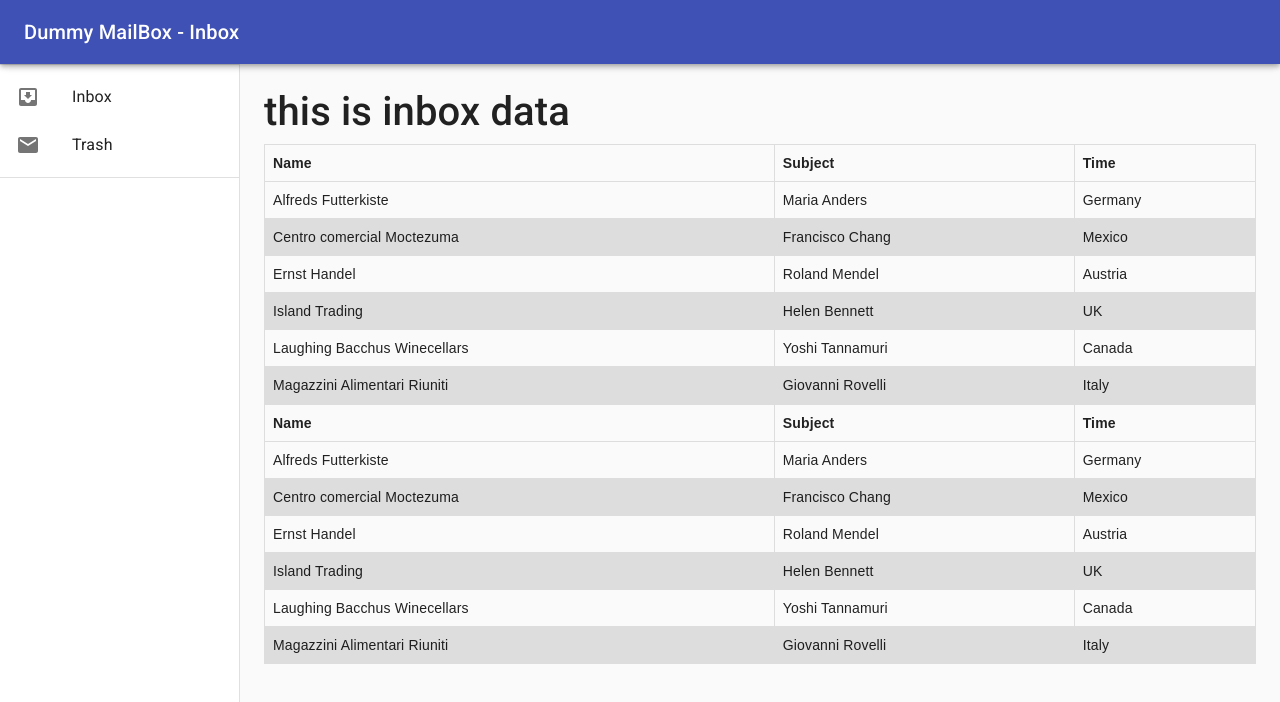
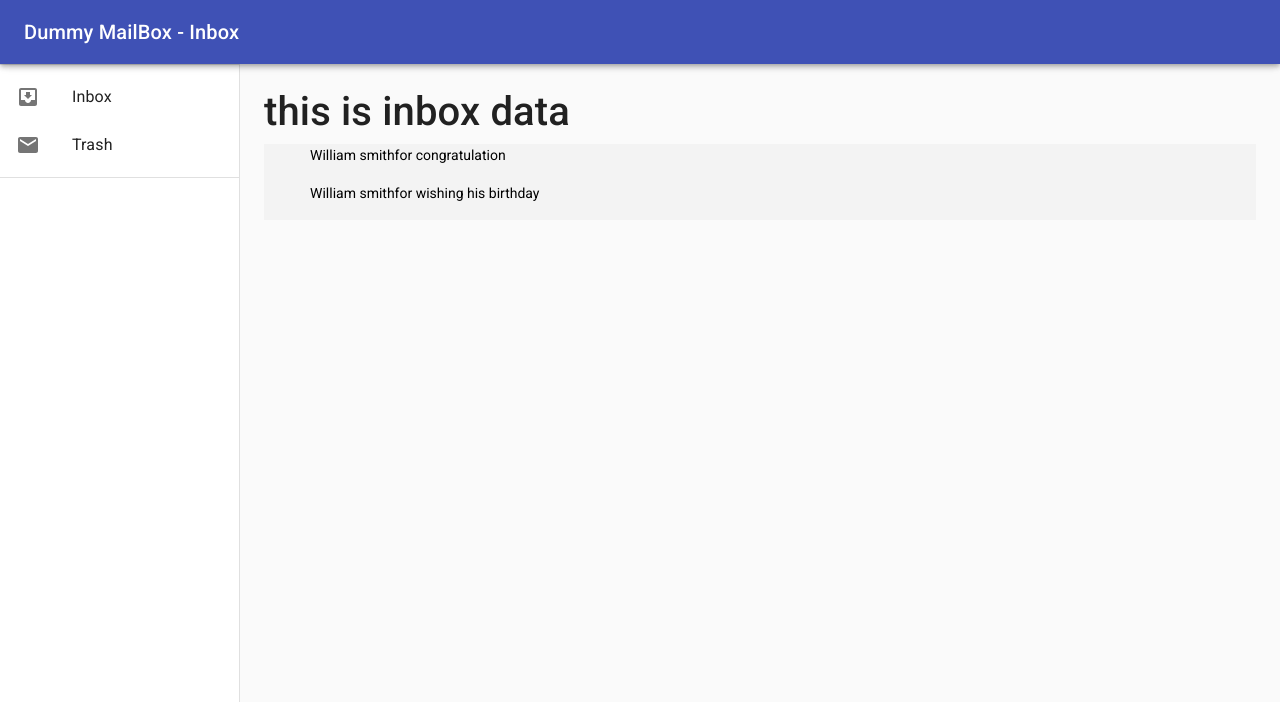
Before and after one commit to bilalahmad147/task-for-assignment, a React (Create React App) app: page / in a window 1280 px wide. Shown: the top 702 px of the page. Built offline with nearby package versions, Linux system fonts and the light colour scheme.

Commit message:
maintain design

```diff
--- a/src/components/InboxData/InboxData.js
+++ b/src/components/InboxData/InboxData.js
@@ -7,50 +7,16 @@ function InboxData() {
         <div>
             <h1>this is inbox data</h1>
             {
-                emailData.map((ind, key) => {
+                emailData.map((obj, ind) => {
                     return (
                         <div key={ind.id} className={style.mainData}>
-                            <table>
-                                <thead>
-                                    <tr>
-                                        <th>Name</th>
-                                        <th>Subject</th>
-                                        <th>Time</th>
-                                    </tr>
-                                </thead>
-                                <tbody>
-                                    <tr>
-                                        <td>Alfreds Futterkiste</td>
-                                        <td>Maria Anders</td>
-                                        <td>Germany</td>
-                                    </tr>
-                                    <tr>
-                                        <td>Centro comercial Moctezuma</td>
-                                        <td>Francisco Chang</td>
-                                        <td>Mexico</td>
-                                    </tr>
-                                    <tr>
-                                        <td>Ernst Handel</td>
-                                        <td>Roland Mendel</td>
-                                        <td>Austria</td>
-                                    </tr>
-                                    <tr>
-                                        <td>Island Trading</td>
-                                        <td>Helen Bennett</td>
-                                        <td>UK</td>
-                                    </tr>
-                                    <tr>
-                                        <td>Laughing Bacchus Winecellars</td>
-                                        <td>Yoshi Tannamuri</td>
-                                        <td>Canada</td>
-                                    </tr>
-                                    <tr>
-                                        <td>Magazzini Alimentari Riuniti</td>
-                                        <td>Giovanni Rovelli</td>
-                                        <td>Italy</td>
-                                    </tr>
-                                </tbody>
-                            </table>
+                            <button>
+                                <ul>
+                                    <li>{obj.name}</li>
+                                    <li>{obj.subject}</li>
+                                    <li>{obj.time}</li>
+                                </ul>
+                            </button>
                         </div>
                     )
                 })
--- a/src/components/InboxData/inbox.module.css
+++ b/src/components/InboxData/inbox.module.css
@@ -1,15 +1,9 @@
-table {
-    font-family: arial, sans-serif;
-    border-collapse: collapse;
+.mainData button{
     width: 100%;
-  }
-
-  td, th {
-    border: 1px solid #dddddd;
-    text-align: left;
-    padding: 8px;
-  }
-
-  tr:nth-child(even) {
-    background-color: #dddddd;
-  }
+    background-color: rgb(243, 243, 243);
+    border: none;
+}
+.mainData ul{
+    display: flex;
+    list-style: none;
+}
```
